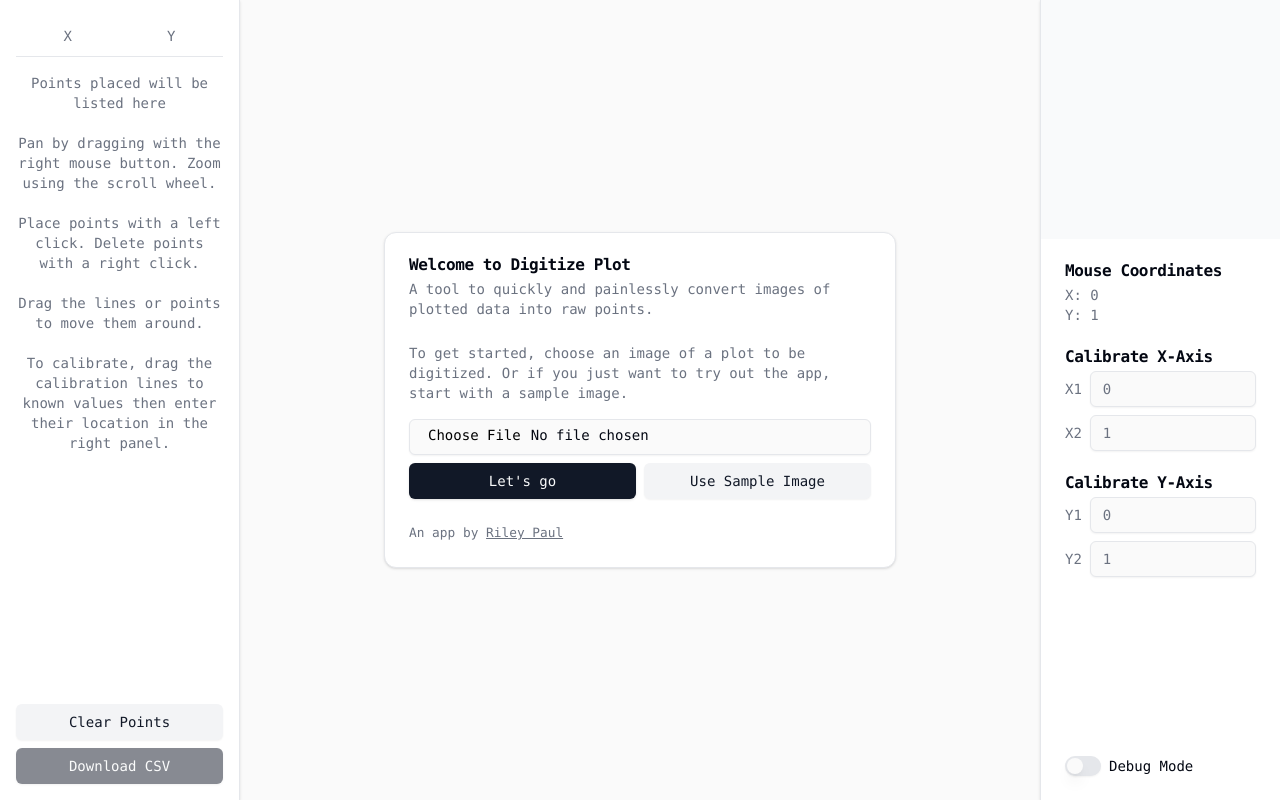
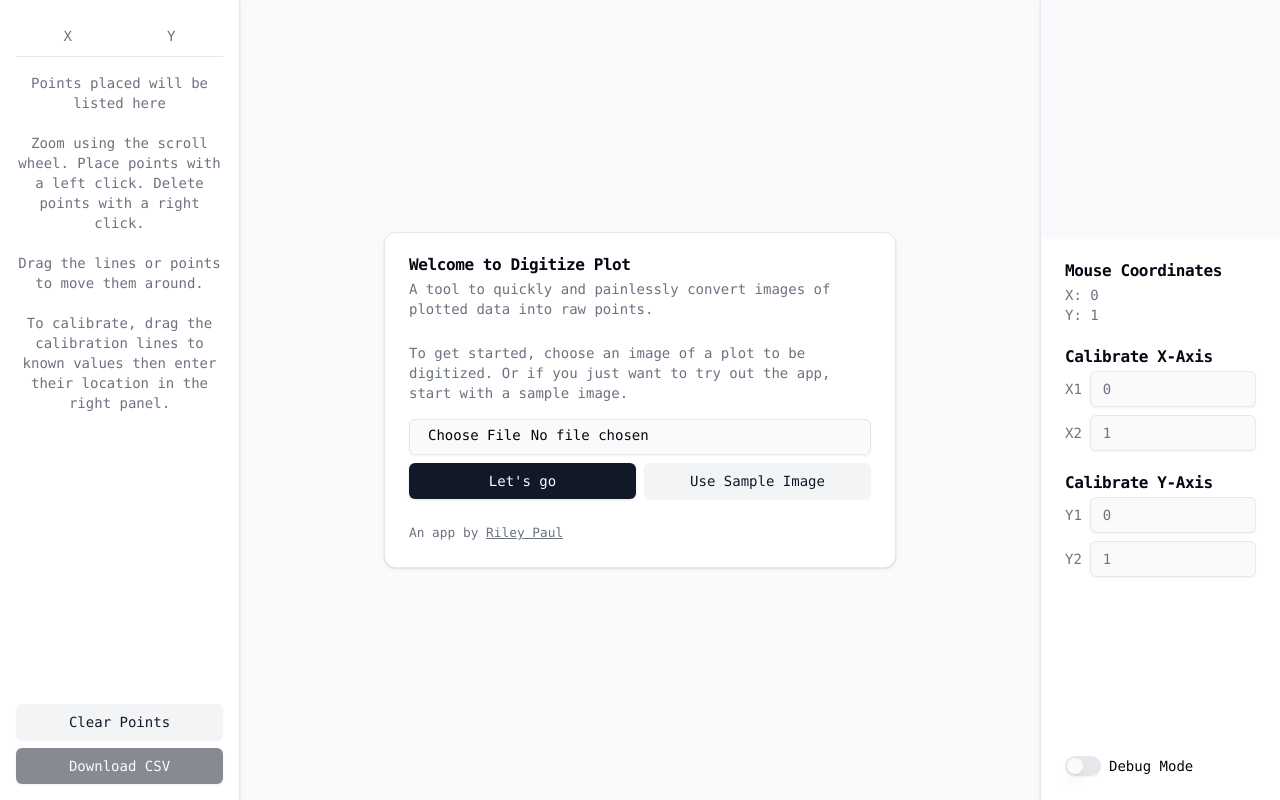
Before and after one commit to riley-paul/digitize-plot, a React (Vite) app: page / in a window 1280 px wide. Built offline with nearby package versions, Linux system fonts and the light colour scheme; a web font is replaced by a local one.

Commit message:
add instructions

```diff
--- a/src/components/DataTable.tsx
+++ b/src/components/DataTable.tsx
@@ -28,10 +28,7 @@ export default function DataTable({ points, coordsConverter }: Props) {
           Points placed will be listed here
           <br />
           <br />
-          Pan by dragging with the right mouse button. Zoom using the scroll wheel.
-          <br />
-          <br />
-          Place points with a left click. Delete points with a right click.
+          Zoom using the scroll wheel. Place points with a left click. Delete points with a right click.
           <br />
           <br />
           Drag the lines or points to move them around.
```
